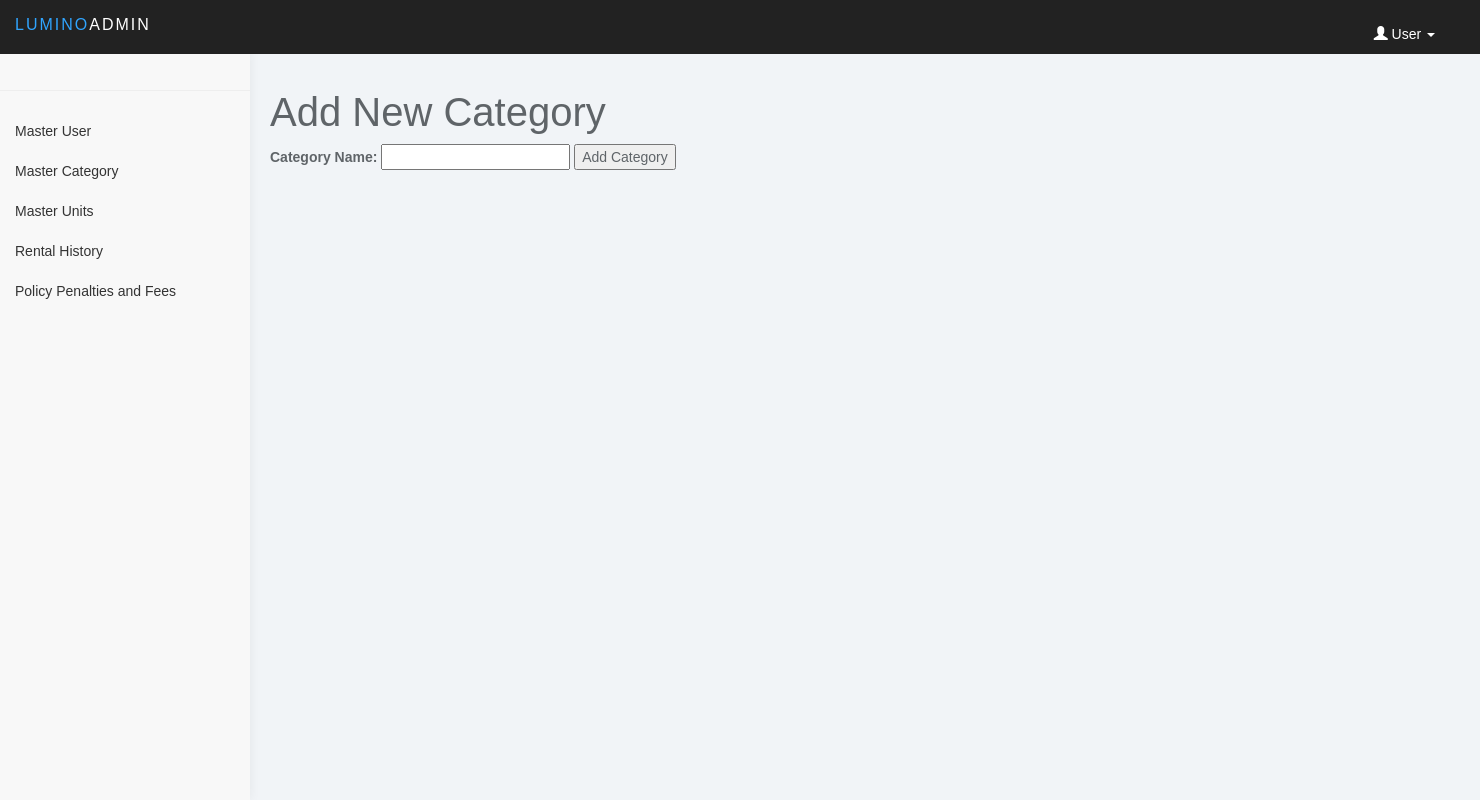
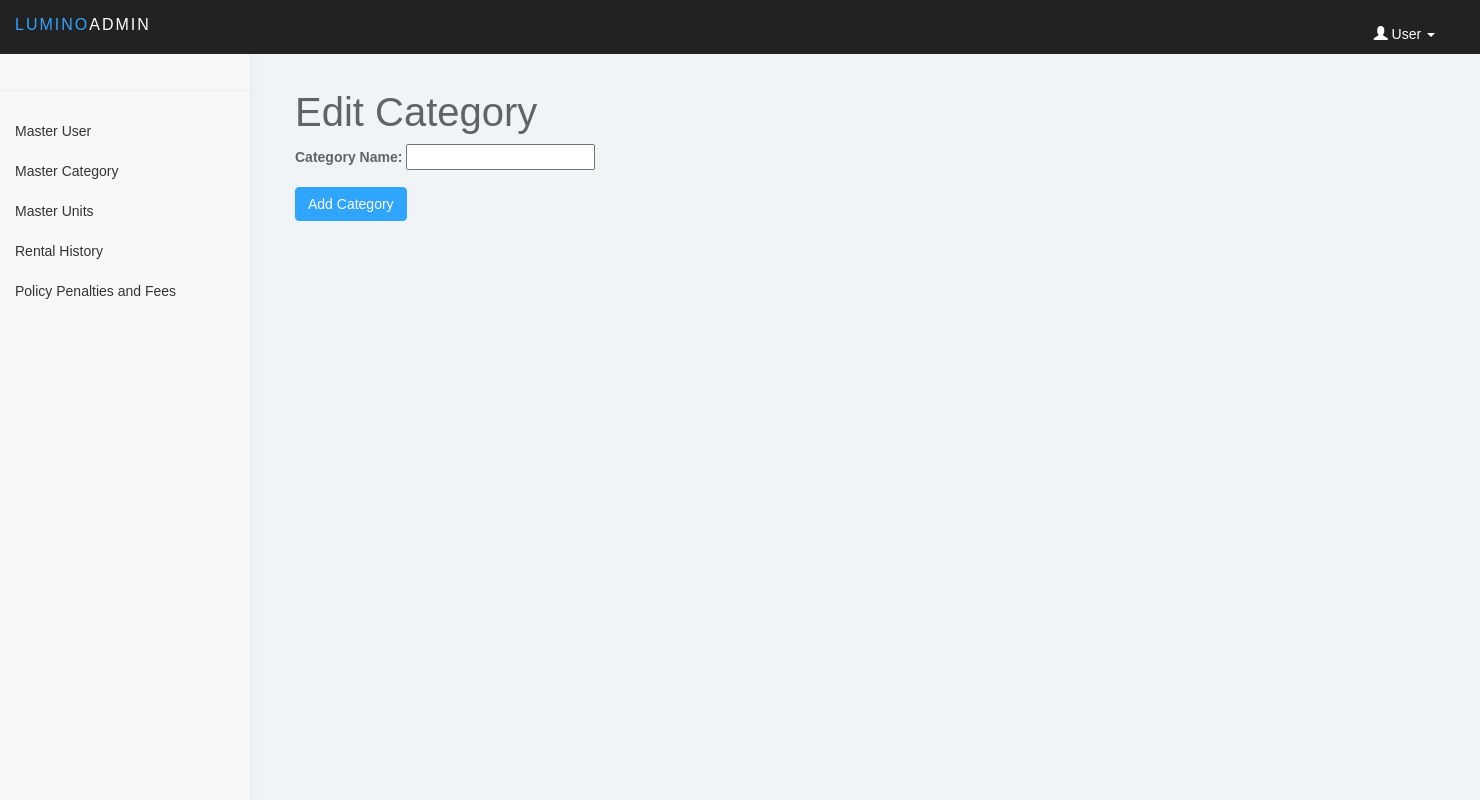
Before and after one commit to JstGrizz/GoSportRent, a CodeIgniter 4 app: the page made by app/Views/admin/create_category.php in a window 1480 px wide. Run offline with PHP 8.4 and a stand-in for CodeIgniter, Linux system fonts and the light colour scheme; the template is opened without the code that fills it, so the values that code supplies are empty; some libraries are stand-ins or nearby versions.

Commit message:
Updates on Category Page

```diff
--- a/app/Views/admin/create_category.php
+++ b/app/Views/admin/create_category.php
@@ -1,10 +1,18 @@
 <?= $this->extend('template/admin_layout'); ?>
 
 <?= $this->section('content'); ?>
-<h1>Add New Category</h1>
-<form action="<?= base_url('admin/store_category'); ?>" method="post">
-    <label for="name">Category Name:</label>
-    <input type="text" name="name" id="name" required>
-    <button type="submit">Add Category</button>
-</form>
+<div class="container">
+    <h1>Edit Category</h1>
+    <div class="row">
+        <div class="col-md-6">
+            <form action="<?= base_url('admin/store_category'); ?>" method="post">
+                <div class="form-group">
+                    <label for="name">Category Name:</label>
+                    <input type="text" name="name" id="name" required>
+                </div>
+                <button type="submit" class="btn btn-primary">Add Category</button>
+            </form>
+        </div>
+    </div>
+</div>
 <?= $this->endSection(); ?>
```
Also changed, not shown: app/Views/admin/categories.php (+8 -5 lines), app/Views/admin/edit_category.php (+15 -6 lines).
